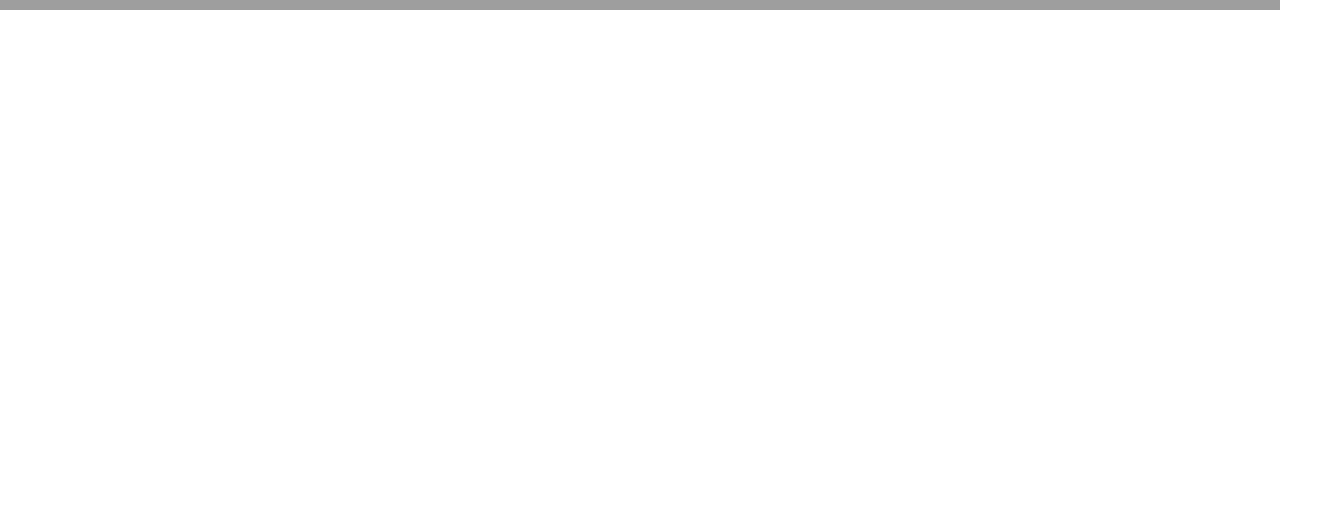
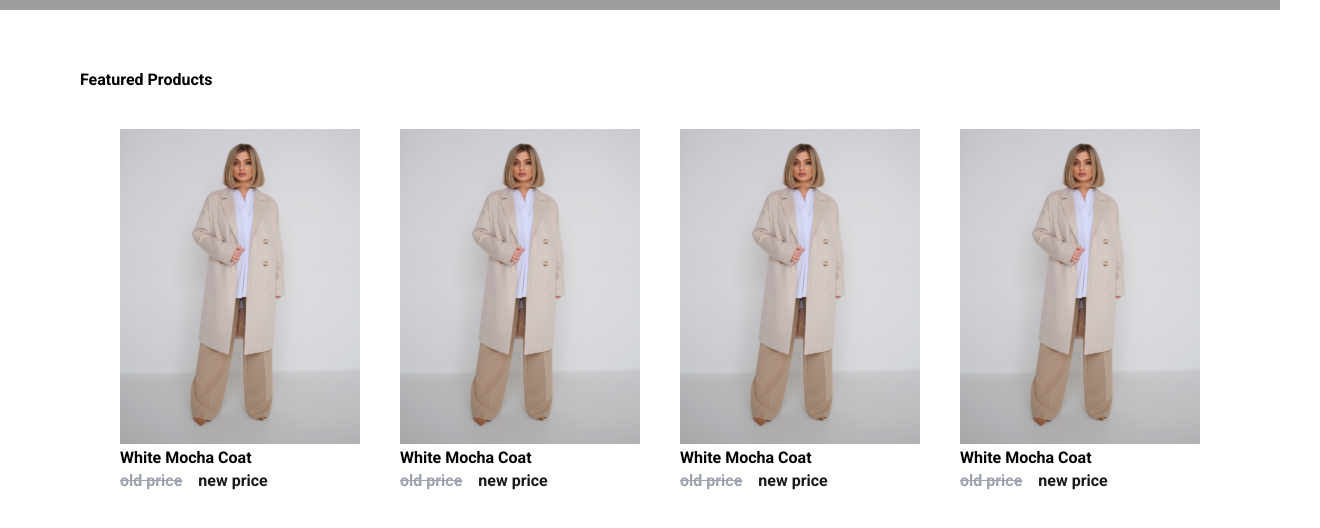
Before and after one commit to guirecordon/frontend-eCommerce-level01, a React (Vite) app: page / in a window 1280 px wide. Shown: the part 790-1318 px from the top of the page, 1320 px wide, since content can reach past the window. Before the commit the page ends 800 px from the top, so only its background shows below. Built offline with nearby package versions, Linux system fonts and the light colour scheme; grey boxes are pictures that could not be loaded.

Commit message:
Add featured section html and css

```diff
--- /dev/null
+++ b/server.json
@@ -0,0 +1,3 @@
+{
+  "featuredProducts": {}
+}
--- /dev/null
+++ b/src/components/Featured/components/FeaturedCards/index.jsx
@@ -0,0 +1,14 @@
+import { CardContainer, NewPrice, OldPrice } from './styles';
+
+export function FeaturedCard({ img }) {
+  return (
+    <CardContainer>
+      <img src={img} alt="" />
+      <p>White Mocha Coat</p>
+      <p>
+        <OldPrice>old price</OldPrice>
+        <NewPrice>new price</NewPrice>
+      </p>
+    </CardContainer>
+  );
+}
--- /dev/null
+++ b/src/components/Featured/components/FeaturedCards/styles.js
@@ -0,0 +1,26 @@
+import styled from 'styled-components';
+
+export const CardContainer = styled.div`
+  display: flex;
+  flex-direction: column;
+  gap: 0.25rem;
+
+  height: 23rem;
+  width: 15rem;
+
+  p {
+    font-size: 1rem;
+    font-weight: bold;
+  }
+`;
+
+export const OldPrice = styled.span`
+  color: ${(props) => props.theme.fadeText};
+  text-decoration: line-through;
+  padding-right: 1rem;
+`;
+
+export const NewPrice = styled.span`
+  color: ${(props) => props.theme.primary};
+  font-weight: bold;
+`;
--- /dev/null
+++ b/src/components/Featured/index.jsx
@@ -0,0 +1,35 @@
+import featured01 from '../../assets/Home/featured01.svg';
+import { FeaturedCard } from './components/FeaturedCards';
+import { CardsContainer, FeaturedContainer } from './styles';
+
+const cards = [
+  {
+    id: 0,
+    img: featured01,
+  },
+  {
+    id: 1,
+    img: featured01,
+  },
+  {
+    id: 2,
+    img: featured01,
+  },
+  {
+    id: 3,
+    img: featured01,
+  },
+];
+
+export function Featured() {
+  return (
+    <FeaturedContainer>
+      <h4>Featured Products</h4>
+      <CardsContainer>
+        {cards.map((card) => (
+          <FeaturedCard key={card.id} img={card.img} />
+        ))}
+      </CardsContainer>
+    </FeaturedContainer>
+  );
+}
--- /dev/null
+++ b/src/components/Featured/styles.js
@@ -0,0 +1,14 @@
+import styled from 'styled-components';
+
+export const FeaturedContainer = styled.section`
+  max-width: 90rem;
+  padding: 3.75rem 5rem;
+`;
+
+export const CardsContainer = styled.div`
+  display: flex;
+  justify-content: space-between;
+  gap: 2.5rem;
+
+  padding: 2.5rem;
+`;
--- a/src/pages/Home/index.jsx
+++ b/src/pages/Home/index.jsx
@@ -1,10 +1,12 @@
 import { Slider } from '../../components/Slider';
+import { Featured } from '../../components/Featured';
 import { HomeContainer } from './styles';
 
 export function Home() {
   return (
     <HomeContainer>
       <Slider />
+      <Featured />
     </HomeContainer>
   );
 }
```
Also changed, not shown: src/assets/Home/featured01.svg (added).
